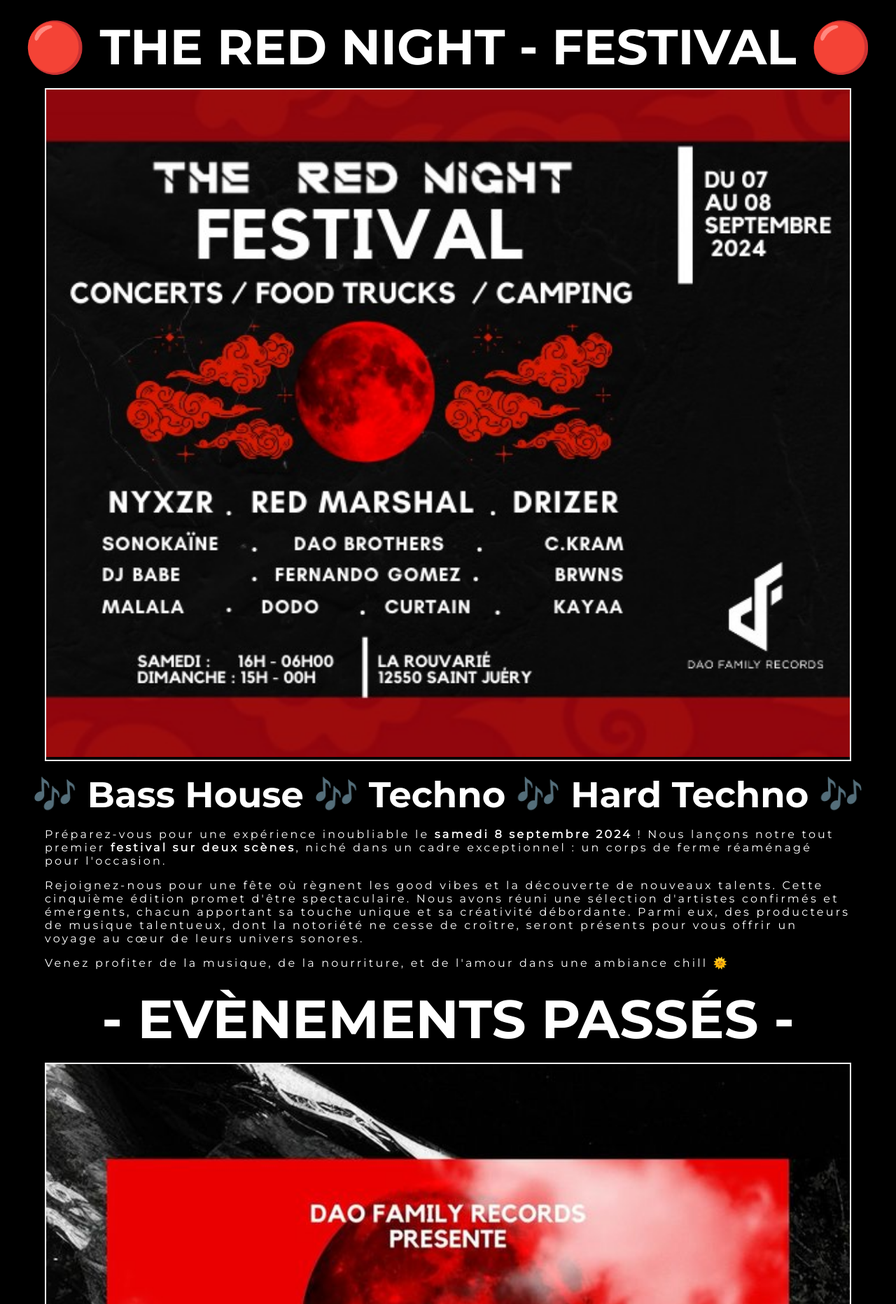
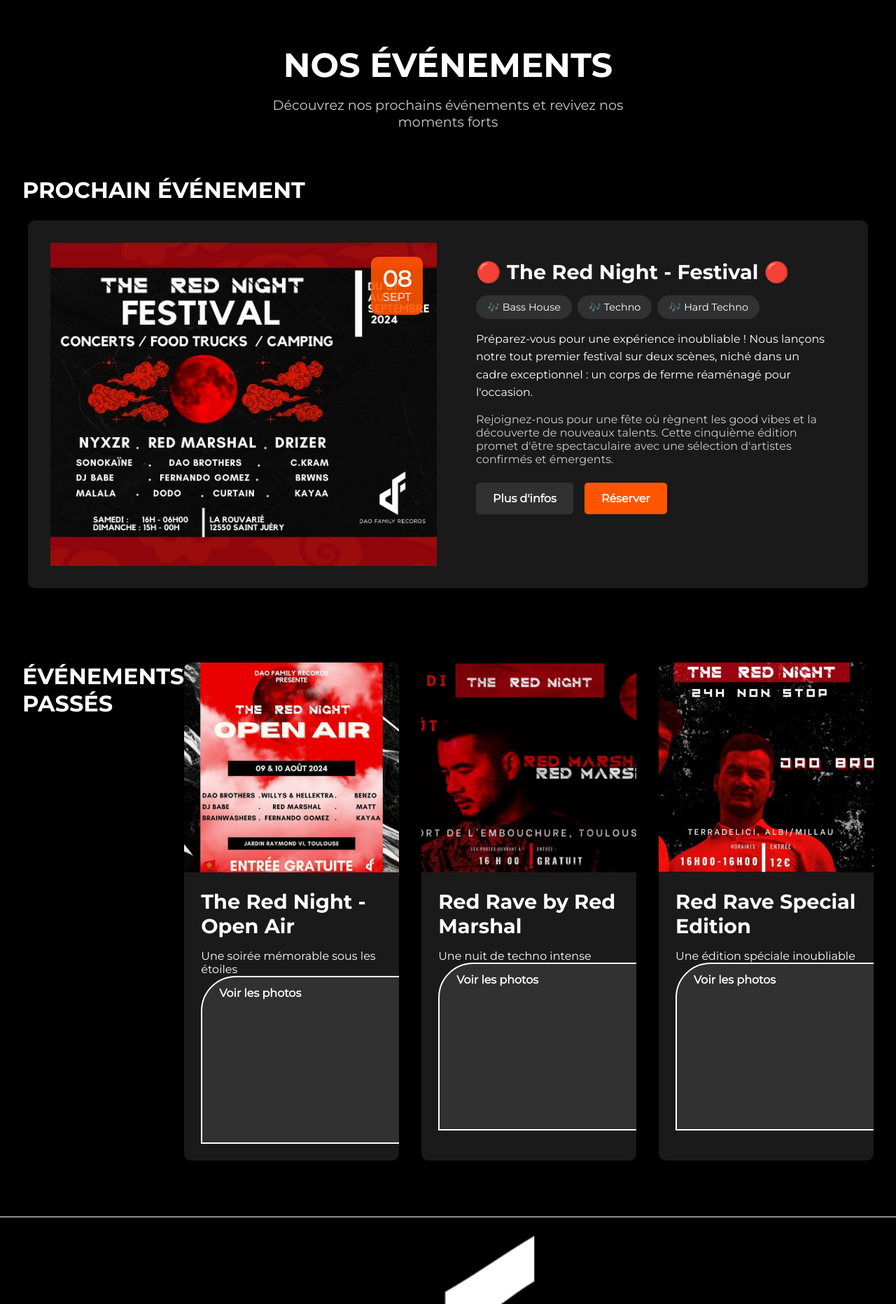
Before and after one commit to lRaffou/Dao-Family-Records, a PHP site: page /controller/evenement.php in a window 1280 px wide. Shown: the part 56-1920 px from the top of the page at 70% size. Run offline with PHP 8.4, Linux system fonts and the light colour scheme.

Commit message:
redesign events page

```diff
--- a/css/style.css
+++ b/css/style.css
@@ -1250,3 +1250,222 @@
         width: 95%;
     }
 }
+
+/* Styles pour la page Événements */
+.mainEvent {
+    padding: 2rem;
+    margin-top: 2rem;
+}
+
+.eventHero {
+    text-align: center;
+    margin-bottom: 3rem;
+}
+
+.eventHero h1 {
+    font-family: "Montserrat-Bold";
+    font-size: 3rem;
+    margin-bottom: 1rem;
+    text-transform: uppercase;
+}
+
+.eventHero p {
+    font-size: 1.2rem;
+    color: #ccc;
+    max-width: 600px;
+    margin: 0 auto;
+}
+
+.featuredEvent {
+    margin-bottom: 4rem;
+}
+
+.featuredEvent h2 {
+    font-family: "Montserrat-Bold";
+    font-size: 2rem;
+    margin-bottom: 1.5rem;
+    text-transform: uppercase;
+}
+
+.eventContainer {
+    max-width: 1200px;
+    margin: 0 auto;
+}
+
+.eventCard {
+    background-color: #1a1a1a;
+    border-radius: 10px;
+    overflow: hidden;
+    box-shadow: 0 4px 8px rgba(0, 0, 0, 0.3);
+    transition: transform 0.3s ease;
+}
+
+.eventCard.featured {
+    display: grid;
+    grid-template-columns: 1fr 1fr;
+    gap: 2rem;
+    padding: 2rem;
+}
+
+.eventImage {
+    position: relative;
+    width: 100%;
+    height: 100%;
+    min-height: 300px;
+    overflow: hidden;
+}
+
+.eventImage img {
+    width: 100%;
+    height: 100%;
+    object-fit: cover;
+    transition: transform 0.3s ease;
+}
+
+.eventCard:hover .eventImage img {
+    transform: scale(1.05);
+}
+
+.eventDate {
+    position: absolute;
+    top: 20px;
+    right: 20px;
+    background-color: rgba(255, 85, 0, 0.9);
+    padding: 1rem;
+    border-radius: 10px;
+    text-align: center;
+    color: white;
+}
+
+.eventDate .day {
+    display: block;
+    font-size: 2rem;
+    font-weight: bold;
+    line-height: 1;
+}
+
+.eventDate .month {
+    display: block;
+    font-size: 1rem;
+    text-transform: uppercase;
+}
+
+.eventInfo {
+    padding: 1.5rem;
+}
+
+.eventInfo h3 {
+    font-family: "Montserrat-Bold";
+    font-size: 1.8rem;
+    margin-bottom: 1rem;
+}
+
+.eventTags {
+    display: flex;
+    flex-wrap: wrap;
+    gap: 0.5rem;
+    margin-bottom: 1rem;
+}
+
+.tag {
+    background-color: rgba(255, 255, 255, 0.1);
+    padding: 0.5rem 1rem;
+    border-radius: 20px;
+    font-size: 0.9rem;
+}
+
+.eventDescription {
+    margin-bottom: 1rem;
+    line-height: 1.6;
+}
+
+.eventDetails {
+    color: #ccc;
+    margin-bottom: 1.5rem;
+}
+
+.eventActions {
+    display: flex;
+    gap: 1rem;
+}
+
+.btnEvent {
+    display: inline-block;
+    padding: 0.8rem 1.5rem;
+    border-radius: 5px;
+    text-decoration: none;
+    font-weight: bold;
+    transition: all 0.3s ease;
+}
+
+.btnEvent:not(.btnPrimary) {
+    background-color: rgba(255, 255, 255, 0.1);
+    color: white;
+}
+
+.btnEvent.btnPrimary {
+    background-color: #ff5500;
+    color: white;
+}
+
+.btnEvent:hover {
+    transform: translateY(-2px);
+    box-shadow: 0 4px 8px rgba(0, 0, 0, 0.2);
+}
+
+.pastEvents h2 {
+    font-family: "Montserrat-Bold";
+    font-size: 2rem;
+    margin-bottom: 1.5rem;
+    text-transform: uppercase;
+}
+
+.eventGrid {
+    display: grid;
+    grid-template-columns: repeat(auto-fill, minmax(300px, 1fr));
+    gap: 2rem;
+    max-width: 1200px;
+    margin: 0 auto;
+}
+
+.eventGrid .eventCard {
+    display: flex;
+    flex-direction: column;
+}
+
+.eventGrid .eventImage {
+    height: 200px;
+}
+
+/* Media Queries pour la page Événements */
+@media (max-width: 1000px) {
+    .eventCard.featured {
+        grid-template-columns: 1fr;
+    }
+
+    .eventHero h1 {
+        font-size: 2.5rem;
+    }
+}
+
+@media (max-width: 768px) {
+    .mainEvent {
+        padding: 1rem;
+    }
+
+    .eventHero h1 {
+        font-size: 2rem;
+    }
+
+    .eventGrid {
+        grid-template-columns: 1fr;
+    }
+
+    .eventActions {
+        flex-direction: column;
+    }
+
+    .btnEvent {
+        text-align: center;
+    }
+}
--- a/view/viewEvenement.php
+++ b/view/viewEvenement.php
@@ -3,45 +3,89 @@
 {
     ob_start();
     ?>
-    <main>
-        <section class="EventsPage">
-            <article class="mainEventPage">
-                <h1>🔴 The Red Night - Festival 🔴</h1>
-                <a href="https://www.instagram.com/p/C8sNSlaIXOZ/" target="_blank" rel="noopener noreferrer"><img
-                        src="/img/Festival_septembre.png" alt="The Red Night - Open Air" /></a>
-                <h2>🎶 Bass House 🎶 Techno 🎶 Hard Techno 🎶</h2>
-                <p>
-                    Préparez-vous pour une expérience inoubliable le
-                    <strong>samedi 8 septembre 2024</strong> ! Nous lançons
-                    notre tout premier
-                    <strong>festival sur deux scènes</strong>, niché dans un
-                    cadre exceptionnel : un corps de ferme réaménagé pour
-                    l'occasion.
-                </p>
-                <p>
-                    Rejoignez-nous pour une fête où règnent les good vibes
-                    et la découverte de nouveaux talents. Cette cinquième
-                    édition promet d'être spectaculaire. Nous avons réuni
-                    une sélection d'artistes confirmés et émergents, chacun
-                    apportant sa touche unique et sa créativité débordante.
-                    Parmi eux, des producteurs de musique talentueux, dont
-                    la notoriété ne cesse de croître, seront présents pour
-                    vous offrir un voyage au cœur de leurs univers sonores.
-                </p>
-                <p>
-                    Venez profiter de la musique, de la nourriture, et de
-                    l'amour dans une ambiance chill 🌞
-                </p>
-            </article>
-            <article class="pastEventsPage">
-                <h2>- Evènements passés -</h2>
-                <a href="https://www.instagram.com/p/C9C2SH5oDPu/" target="_blank">
-                    <img src="/img/The_Red_Night_-_Open_Air.jpg" alt="The Red Night - Open Air" /></a>
-                <a href="https://www.instagram.com/p/Cy2z4sLo6Lh/" target="_blank">
-                    <img src="/img/Sans titre-gsd1.png" alt="Red Rave de Red Marshal" /></a>
-                <a href="https://www.instagram.com/p/CyX3byPoxY5/" target="_blank">
-                    <img src="/img/Sans titre-2.png" alt="Red Rave de Red Marshal" /></a>
-            </article>
+    <main class="mainEvent">
+        <section class="eventHero">
+            <h1>Nos Événements</h1>
+            <p>Découvrez nos prochains événements et revivez nos moments forts</p>
+        </section>
+
+        <section class="featuredEvent">
+            <h2>Prochain Événement</h2>
+            <div class="eventContainer">
+                <article class="eventCard featured">
+                    <div class="eventImage">
+                        <img src="/img/Festival_septembre.png" alt="The Red Night - Festival">
+                        <div class="eventDate">
+                            <span class="day">08</span>
+                            <span class="month">SEPT</span>
+                        </div>
+                    </div>
+                    <div class="eventInfo">
+                        <h3>🔴 The Red Night - Festival 🔴</h3>
+                        <div class="eventTags">
+                            <span class="tag">🎶 Bass House</span>
+                            <span class="tag">🎶 Techno</span>
+                            <span class="tag">🎶 Hard Techno</span>
+                        </div>
+                        <p class="eventDescription">
+                            Préparez-vous pour une expérience inoubliable ! Nous lançons notre tout premier festival sur
+                            deux scènes, niché dans un cadre exceptionnel : un corps de ferme réaménagé pour l'occasion.
+                        </p>
+                        <p class="eventDetails">
+                            Rejoignez-nous pour une fête où règnent les good vibes et la découverte de nouveaux talents.
+                            Cette cinquième édition promet d'être spectaculaire avec une sélection d'artistes confirmés et
+                            émergents.
+                        </p>
+                        <div class="eventActions">
+                            <a href="https://www.instagram.com/p/C8sNSlaIXOZ/" target="_blank" class="btnEvent">Plus
+                                d'infos</a>
+                            <a href="https://www.facebook.com/events/973739001112068" target="_blank"
+                                class="btnEvent btnPrimary">Réserver</a>
+                        </div>
+                    </div>
+                </article>
+            </div>
+        </section>
+
+        <section class="pastEvents">
+            <h2>Événements Passés</h2>
+            <div class="eventGrid">
+                <article class="eventCard">
+                    <div class="eventImage">
+                        <img src="/img/The_Red_Night_-_Open_Air.jpg" alt="The Red Night - Open Air">
+                    </div>
+                    <div class="eventInfo">
+                        <h3>The Red Night - Open Air</h3>
+                        <p>Une soirée mémorable sous les étoiles</p>
+                        <a href="https://www.instagram.com/p/C9C2SH5oDPu/" target="_blank" class="btnEvent">Voir les
+                            photos</a>
+                    </div>
+                </article>
+
+                <article class="eventCard">
+                    <div class="eventImage">
+                        <img src="/img/Sans titre-gsd1.png" alt="Red Rave de Red Marshal">
+                    </div>
+                    <div class="eventInfo">
+                        <h3>Red Rave by Red Marshal</h3>
+                        <p>Une nuit de techno intense</p>
+                        <a href="https://www.instagram.com/p/Cy2z4sLo6Lh/" target="_blank" class="btnEvent">Voir les
+                            photos</a>
+                    </div>
+                </article>
+
+                <article class="eventCard">
+                    <div class="eventImage">
+                        <img src="/img/Sans titre-2.png" alt="Red Rave de Red Marshal">
+                    </div>
+                    <div class="eventInfo">
+                        <h3>Red Rave Special Edition</h3>
+                        <p>Une édition spéciale inoubliable</p>
+                        <a href="https://www.instagram.com/p/CyX3byPoxY5/" target="_blank" class="btnEvent">Voir les
+                            photos</a>
+                    </div>
+                </article>
+            </div>
         </section>
     </main>
     <?php
```
